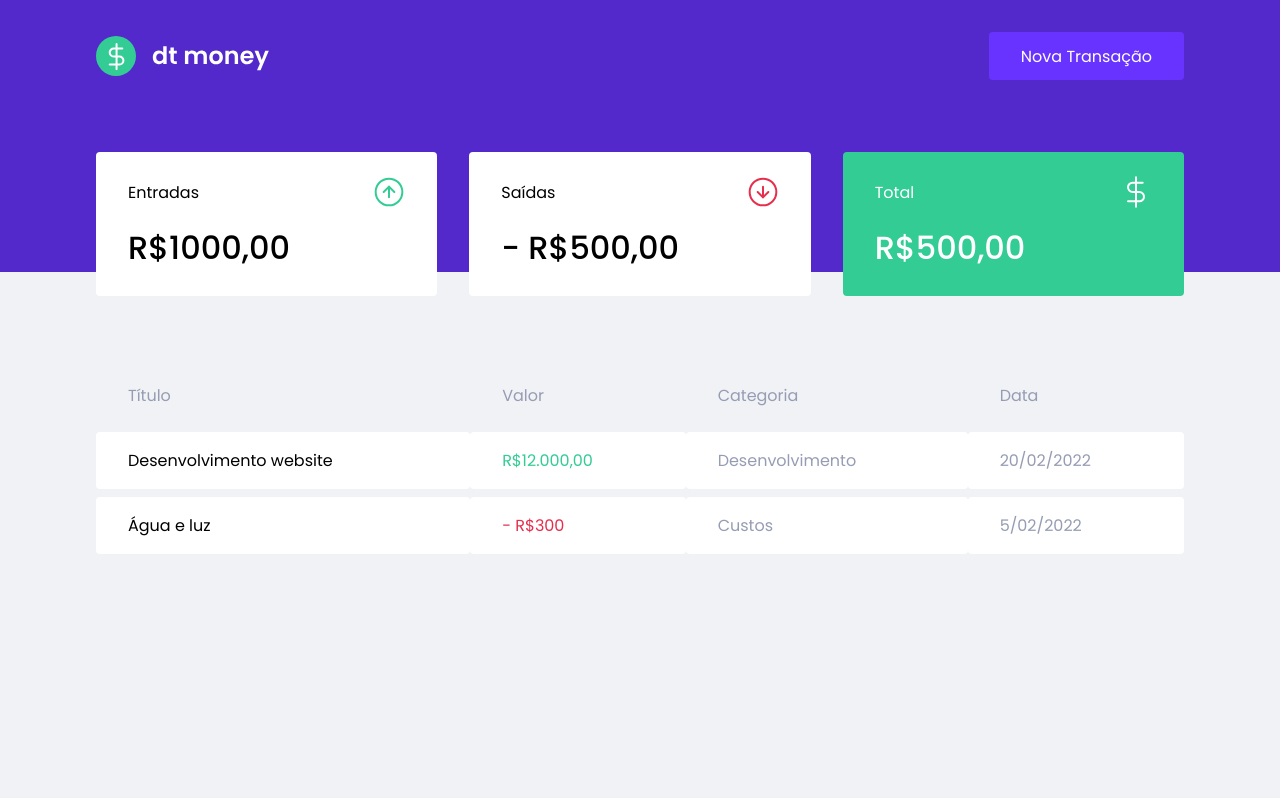
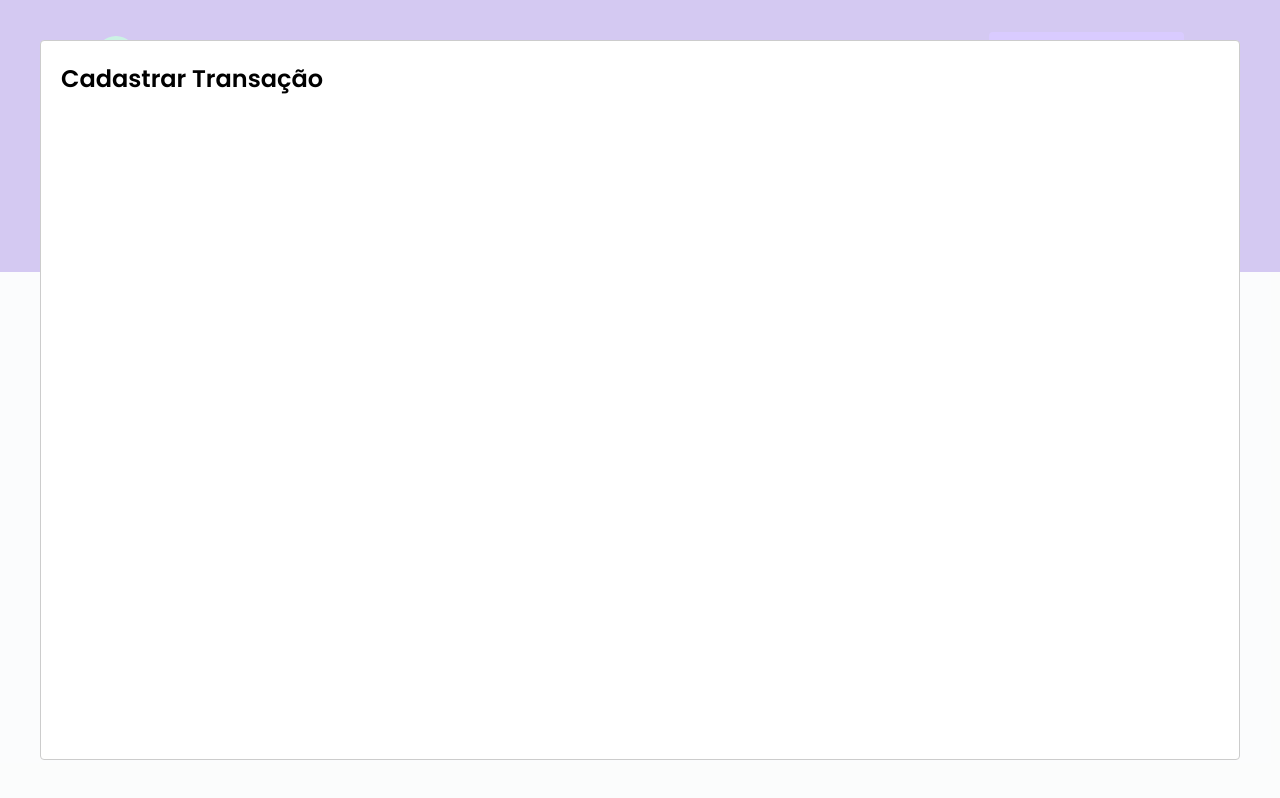
Before and after one commit to EvangelistaR/dt_money, a React (Create React App) app: page / in a window 1280 px wide. Both pictures are taken after a click on the button "Nova Transação". Built offline with nearby package versions, Linux system fonts and the light colour scheme; no server answers; what miragejs would draw is missing.

Commit message:
Add modal for new transactions

```diff
--- a/src/App.tsx
+++ b/src/App.tsx
@@ -1,12 +1,33 @@
+import Modal from 'react-modal';
+import { useState } from 'react';
 import { Dashboard } from "./components/Dashboard";
 import { Header } from "./components/Header";
 import { GlobalStyle } from "./styles/global";
 
+Modal.setAppElement('#root')
+
 export function App() {
+  const [isNewTransactionModalOpen, setIsNewTransactionModalOpen] = useState(false);
+
+  function handleOpenNewTransactionModal() {
+    setIsNewTransactionModalOpen(true);
+  }
+
+  function handleCloseNewTransactionModal() {
+    setIsNewTransactionModalOpen(false);
+  }
+
   return (
     <>
-      <Header />
+      <Header onOpenNewTransactionModal={handleOpenNewTransactionModal} />
       <Dashboard />
+
+        <Modal
+          isOpen= {isNewTransactionModalOpen}
+          onRequestClose={handleCloseNewTransactionModal}
+        >
+            <h2>Cadastrar Transação</h2>
+        </Modal>
       <GlobalStyle />
     </>
   );
--- a/src/components/Header/index.tsx
+++ b/src/components/Header/index.tsx
@@ -1,12 +1,16 @@
-import logoImg from '../../assets/logo.svg'
-import { Container, Content } from './styles'
+import logoImg from '../../assets/logo.svg';
+import { Container, Content } from './styles';
 
-export function Header() {
+interface HeaderProps {
+  onOpenNewTransactionModal: () => void;
+}
+
+export function Header({onOpenNewTransactionModal} : HeaderProps) {
   return (
     <Container>
       <Content>
         <img src={logoImg} alt="dt money" />
-        <button type="button">
+        <button type="button" onClick={onOpenNewTransactionModal}>
           Nova Transação
         </button>
       </Content>
```
